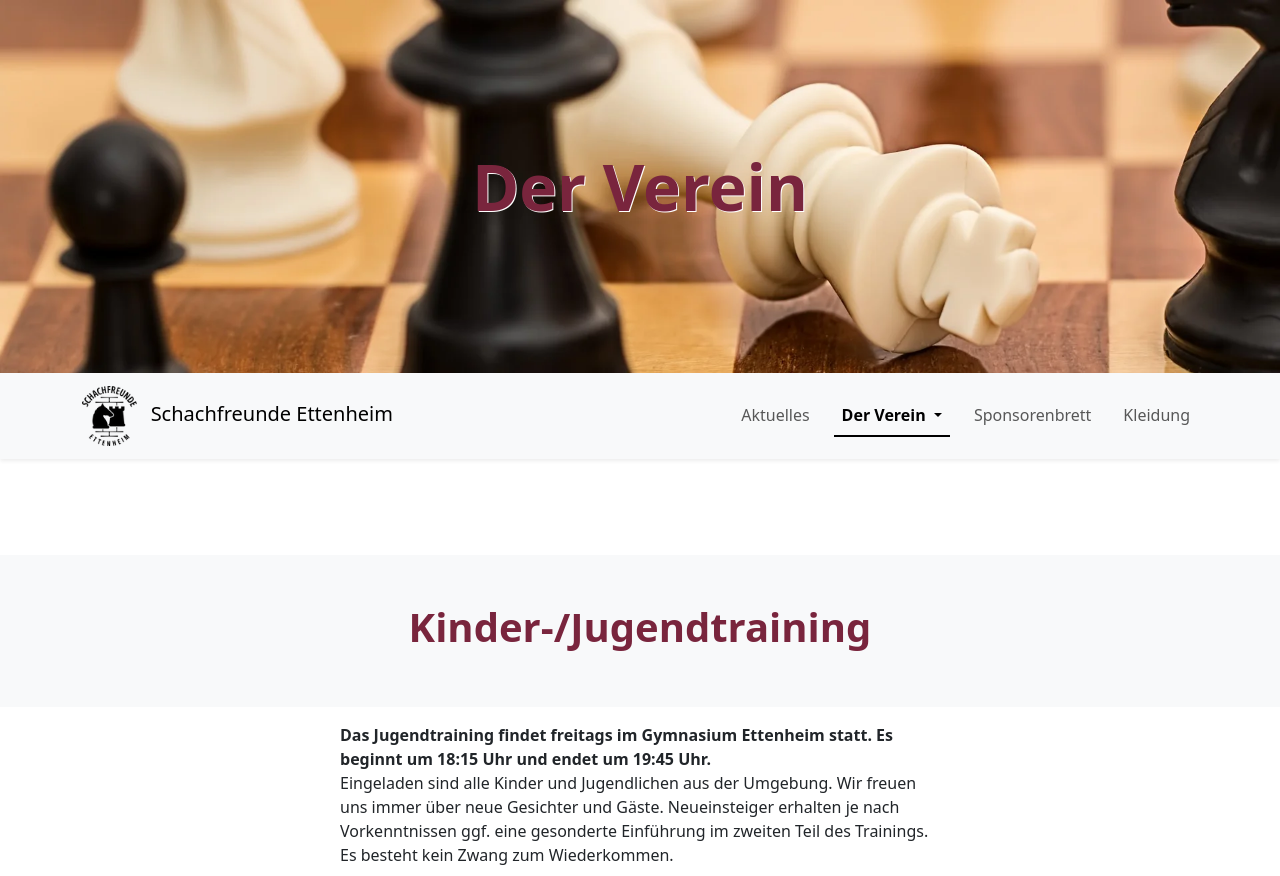
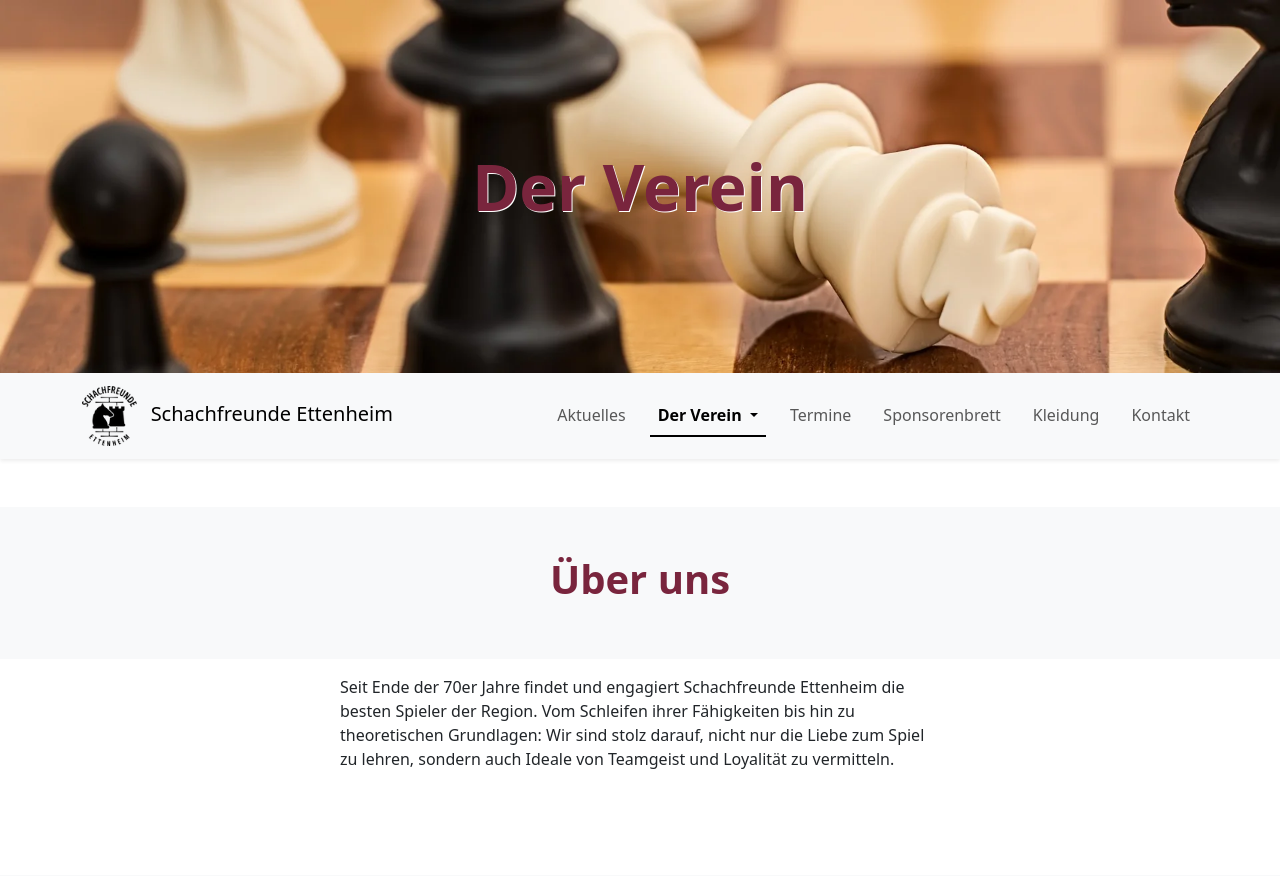
Before and after one commit to antim0n/schachfreunde_ettenheim, a Django app: page /der_verein/ in a window 1280 px wide. Shown: the top 876 px of the page. Run offline with Django 5.2, Linux system fonts and the light colour scheme; parts of the project's set-up code (start-up, migrations or seed data) failed here and were passed over.

Commit message:
add kontakt and termine

```diff
--- a/homepage/static/css/style.css
+++ b/homepage/static/css/style.css
@@ -80,3 +80,14 @@
 .text-shadow-white {
   text-shadow: 1px 1px 0px white;
 }
+
+[id] {
+    scroll-margin-top: 60px; /* Adjust based on your navbar height */
+}
+
+/* Adjust for sticky navbar height */
+@media screen and (max-width: 900px) {
+  [id] {
+    scroll-margin-top: 400px; /* Adjust based on your navbar height */
+  }
+}
--- a/homepage/templates/aktuelles.html
+++ b/homepage/templates/aktuelles.html
@@ -8,7 +8,7 @@
     <div class="col-lg-6 container-fluid text-start py-5">
         {% for article in articles %}
             <div class="row justify-content-center m-2 py-1">
-                <div class="card shadow-sm">
+                <div class="card border-0 shadow-sm">
                     <div class="row g-0">
                         <div class="col-sm text-start">
                             <div class="card-body">
@@ -54,7 +54,7 @@
                 </div>
                 {% if article.content %}
                     <div class="collapse mb-5 p-0 shadow-sm" id="{{ article.id }}">
-                        <div class="card card-body fw-light">
+                        <div class="card border-0 card-body fw-light">
                                 {{ article.content | linebreaks }}
                         </div>
                     </div>
--- a/homepage/templates/base.html
+++ b/homepage/templates/base.html
@@ -36,17 +36,24 @@
                 <a class="nav-link dropdown-toggle {% block der_verein_active %}{% endblock %}" {% block der_verein_aria %}{% endblock %} href="{% url 'der_verein' %}" role="button" data-bs-toggle="dropdown" aria-expanded="false">
                   Der Verein
                 </a>
-                <ul class="dropdown-menu bg-light">
+                <ul class="dropdown-menu border-0 bg-light">
+                  <li><a class="dropdown-item fw-light" href="{% url 'der_verein' %}">Über uns</a></li>
                   <li><a class="dropdown-item fw-light" href="{% url 'der_verein' %}#training">Kinder-/Jugendtraining</a></li>
                   <li><a class="dropdown-item fw-light" href="{% url 'der_verein' %}#spielabend">Spielabend</a></li>
                   <li><a class="dropdown-item fw-light" href="{% url 'der_verein' %}#mannschaften">Mannschaften</a></li>
                 </ul>
               </li>
               <li class="nav-item">
+                <a class="nav-link {% block termine_active %}{% endblock %}" {% block termine_aria %}{% endblock %} href="{% url 'termine' %}">Termine</a>
+              </li>
+              <li class="nav-item">
                 <a class="nav-link {% block sponsorenbrett_active %}{% endblock %}" {% block sponsorenbrett_aria %}{% endblock %} href="{% url 'sponsorenbrett' %}">Sponsorenbrett</a>
               </li>
               <li class="nav-item">
                 <a class="nav-link {% block kleidung_active %}{% endblock %}" {% block kleidung_aria %}{% endblock %} href="{% url 'kleidung' %}">Kleidung</a>
+              </li>
+              <li class="nav-item">
+                <a class="nav-link {% block kontakt_active %}{% endblock %}" {% block kontakt_aria %}{% endblock %} href="{% url 'kontakt' %}">Kontakt</a>
               </li>
             </ul>
           </div>
@@ -68,5 +75,21 @@
 
     <script src="https://cdn.jsdelivr.net/npm/@popperjs/core@2.11.8/dist/umd/popper.min.js" integrity="sha384-I7E8VVD/ismYTF4hNIPjVp/Zjvgyol6VFvRkX/vR+Vc4jQkC+hVqc2pM8ODewa9r" crossorigin="anonymous"></script>
     <script src="https://cdn.jsdelivr.net/npm/bootstrap@5.3.5/dist/js/bootstrap.min.js" integrity="sha384-VQqxDN0EQCkWoxt/0vsQvZswzTHUVOImccYmSyhJTp7kGtPed0Qcx8rK9h9YEgx+" crossorigin="anonymous"></script>
+    <script>
+      document.addEventListener("DOMContentLoaded", function () {
+        const navbarCollapse = document.querySelector(".navbar-collapse");
+        const dropdownItems = document.querySelectorAll(".dropdown-menu .dropdown-item");
+
+        dropdownItems.forEach(function (item) {
+          item.addEventListener("click", function () {
+            if (window.innerWidth < 992) { // Only collapse on smaller screens
+              new bootstrap.Collapse(navbarCollapse, {
+                toggle: true
+              }).hide();
+            }
+          });
+        });
+      });
+    </script>
   </body>
 </html>
--- a/homepage/templates/der_verein.html
+++ b/homepage/templates/der_verein.html
@@ -7,8 +7,23 @@
 {% block der_verein_aria %}aria-current="page"{% endblock %}
 
 {% block content %}
+    <div class="container-fluid pt-5">
+        <div class="row bg-light">
+            <h1 class="fw-bold text-center py-5 my-color">Über uns</h1><br>
+        </div>
+        <div class="row p-3">
+            <div class="col-lg-3"></div>
+            <div class="col-lg-6">
+                <p class="fw-light">
+                    Seit Ende der 70er Jahre findet und engagiert Schachfreunde Ettenheim die besten Spieler der Region. Vom Schleifen ihrer Fähigkeiten bis hin zu theoretischen Grundlagen: Wir sind stolz darauf, nicht nur die Liebe zum Spiel zu lehren, sondern auch Ideale von Teamgeist und Loyalität zu vermitteln.
+                </p></br>
+            </div>
+            <div class="col-lg-3"></div>
+        </div>
+    </div>
+
     <div class="container-fluid pt-5" id="training">
-        <div class="row mt-5 bg-light">
+        <div class="row bg-light">
             <h1 class="fw-bold text-center py-5 my-color">Kinder-/Jugendtraining</h1><br>
         </div>
         <div class="row p-3">
@@ -19,7 +34,7 @@
                     Eingeladen sind alle Kinder und Jugendlichen aus der Umgebung.  Wir freuen uns immer über neue Gesichter und Gäste.
                     Neueinsteiger erhalten je nach Vorkenntnissen ggf. eine gesonderte Einführung im zweiten Teil des Trainings. Es besteht kein Zwang zum Wiederkommen.
                 </p>
-                <div class="ratio ratio-16x9 my-5">
+                <div class="ratio ratio-16x9 my-4 mx-auto" style="width: 400px;">
                     <iframe src="https://www.google.com/maps/embed?pb=!1m18!1m12!1m3!1d14597.64560413307!2d7.788263124399335!3d48.261704303676126!2m3!1f0!2f0!3f0!3m2!1i1024!2i768!4f13.1!3m3!1m2!1s0x47913ad46dae1fa1%3A0x99e92f84cd7511d4!2sSt%C3%A4dtisches%20Gymnasium%20Ettenheim!5e0!3m2!1sde!2sde!4v1744317790071!5m2!1sde!2sde" width="600" height="450" style="border:0;" allowfullscreen="" loading="lazy" referrerpolicy="no-referrer-when-downgrade"></iframe>
                 </div>
                 <p class="fw-light">
@@ -42,14 +57,14 @@
     </div>
 
     <div class="container-fluid pt-5" id="spielabend">
-        <div class="row mt-5">
+        <div class="row">
             <h1 class="fw-bold text-center bg-light py-5" style="color:rgb(121,37,61);">Spielabend</h1><br>
         </div>
         <div class="row p-3">
             <div class="col-lg-3"></div>
             <div class="col-lg-6">
                 <p class="fw-light">Unser Spielabend findet immer <strong class="fw-bold">freitags ab 20 Uhr</strong> im alten Gefängnis im 2. OG über der Bibliothek bzw. der Stadtbücherei statt: <strong class="fw-bold">Westliche Ringstraße 31, 77955 Ettenheim</strong>.</p>
-                <div class="ratio ratio-16x9 my-5">
+                <div class="ratio ratio-16x9 my-4 mx-auto" style="width: 400px;">
                     <iframe src="https://www.google.com/maps/embed?pb=!1m18!1m12!1m3!1d4872.1276959876795!2d7.807561850276483!3d48.25385635947212!2m3!1f0!2f0!3f0!3m2!1i1024!2i768!4f13.1!3m3!1m2!1s0x47913ad60707442f%3A0x290a84ceaa596b57!2sWestliche%20Ringstra%C3%9Fe%2031%2C%2077955%20Ettenheim!5e0!3m2!1sde!2sde!4v1744317331700!5m2!1sde!2sde" width="600" height="450" style="border:0;" allowfullscreen="" loading="lazy" referrerpolicy="no-referrer-when-downgrade"></iframe>
                 </div>
                 <p class="fw-light">Gäste und Einsteiger sind jederzeit willkommen. Eingeladen sind alle Schachinteressierten aus der Umgebung. Es besteht kein Zwang zum Wiederkommen.<br><br>
@@ -62,7 +77,7 @@
     </div>
 
     <div class="container-fluid pt-5" id="mannschaften">
-        <div class="row mt-5">
+        <div class="row">
             <h1 class="fw-bold text-center bg-light py-5" style="color:rgb(121,37,61);">Mannschaften</h1><br>
         </div>
         <div class="row p-3">
@@ -108,7 +123,7 @@
                         </svg>
                     </h4>
                 </a>
-                <p class="fw-light">Unsere 4. Mannschaft spielt in der Kreisliga D.</p>
+                <p class="fw-light">Unsere 4. Mannschaft spielt in der Kreisliga D.</p></br>
             </div>
             <div class="col-lg-3"></div>
         </div>
--- a/homepage/urls.py
+++ b/homepage/urls.py
@@ -5,7 +5,9 @@ urlpatterns = [
     path('', views.home, name='home'),
     path('aktuelles/', views.aktuelles, name='aktuelles'),
     path('der_verein/', views.der_verein, name='der_verein'),
+    path('termine/', views.termine, name='termine'),
     path('sponsorenbrett/', views.sponsorenbrett, name='sponsorenbrett'),
     path('kleidung/', views.kleidung, name='kleidung'),
+    path('kontakt/', views.kontakt, name='kontakt'),
     path('impressum/', views.impressum, name='impressum'),
 ]
--- a/homepage/views.py
+++ b/homepage/views.py
@@ -16,11 +16,17 @@ def aktuelles(request):
 def der_verein(request):
     return render(request, 'der_verein.html')
 
+def termine(request):
+    return render(request, 'termine.html')
+
 def sponsorenbrett(request):
     return render(request, 'sponsorenbrett.html')
 
 def kleidung(request):
     return render(request, 'kleidung.html')
 
+def kontakt(request):
+    return render(request, 'kontakt.html')
+
 def impressum(request):
     return render(request, 'impressum.html')
```
Also changed, not shown: homepage/templates/home.html (+3 -6 lines), homepage/templates/kontakt.html (added, +12 -0 lines), homepage/templates/termine.html (added, +12 -0 lines).
